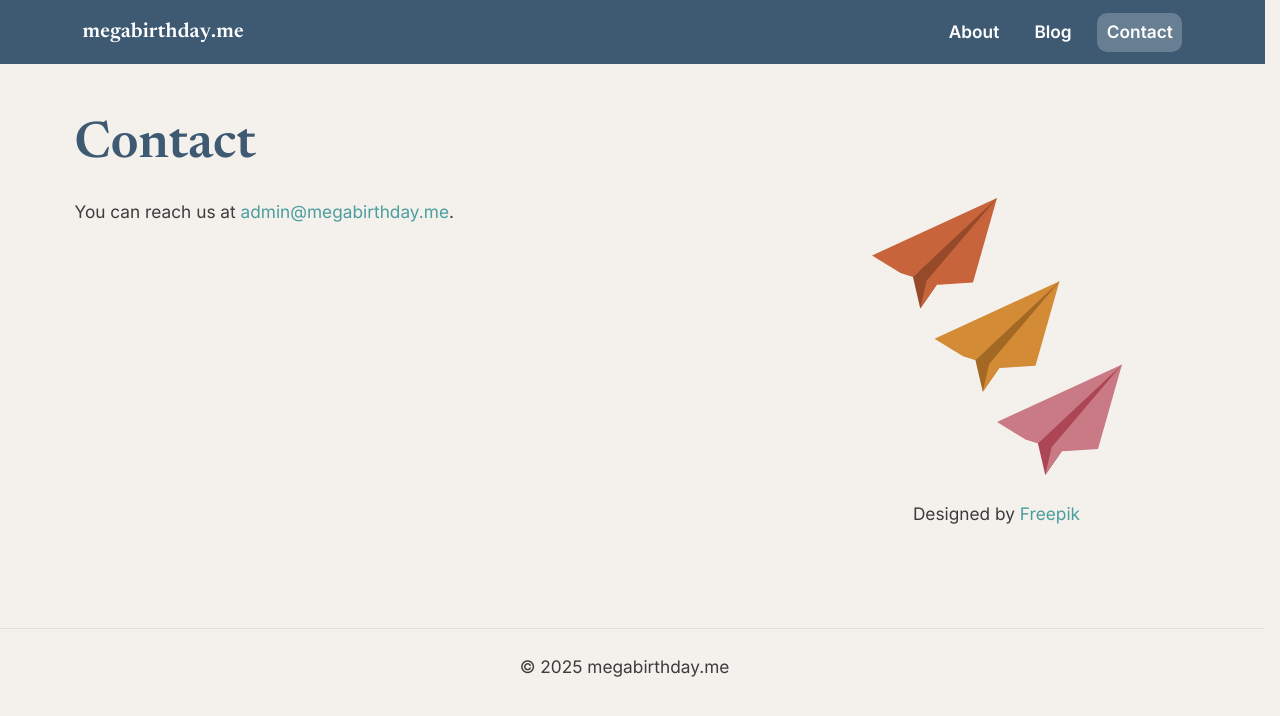
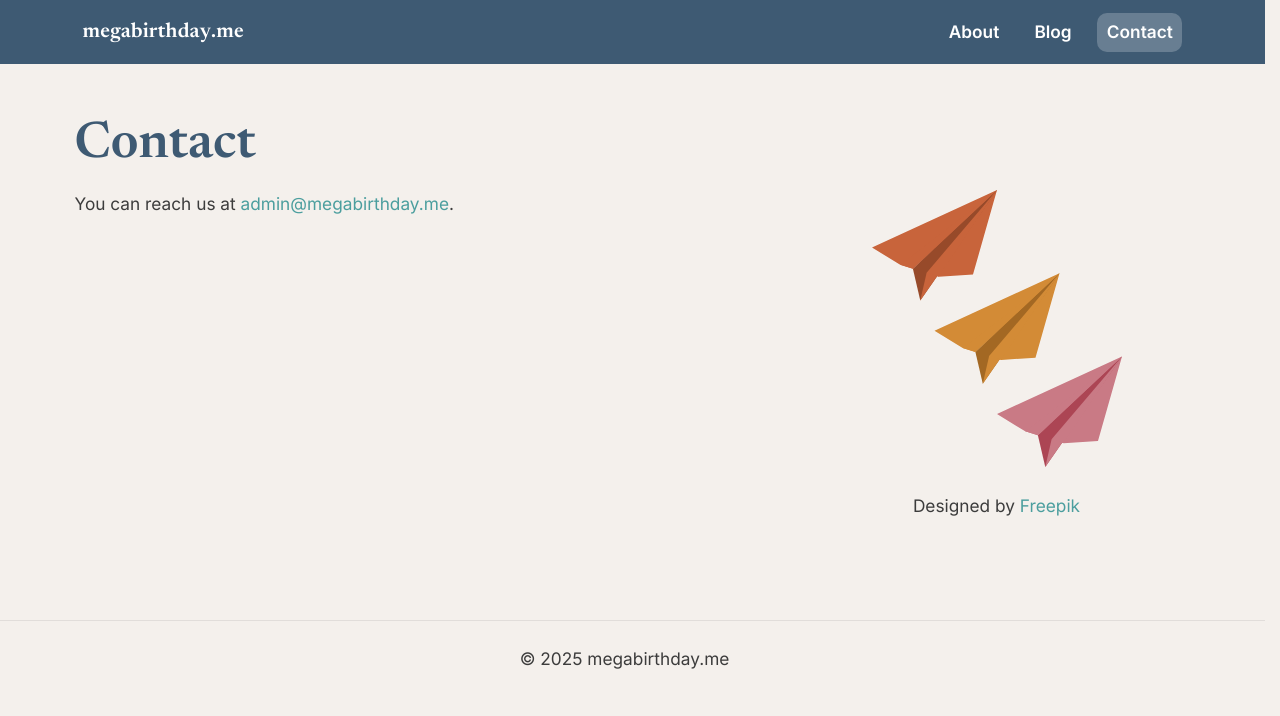
Before and after one commit to Vazool/megabirthday, a Jekyll site: the page built from contact.html, in a window 1280 px wide. Shown: the top 716 px of the page. Built offline with Jekyll 4.4.1, drawn with Linux system fonts in a browser that asks for light colours.

Commit message:
Update page.html

```diff
--- a/_layouts/page.html
+++ b/_layouts/page.html
@@ -3,7 +3,7 @@ layout: default
 ---
 
 <article class="page prose">
-  <header class="page-header" style="margin-bottom: var(--space-3);">
+  <header class="page-header" style="margin-bottom: var(--space-2);">
       <h1>{{ page.title }}</h1>
       {% if page.subtitle %}
       <p class="lead">{{ page.subtitle }}</p>
```
